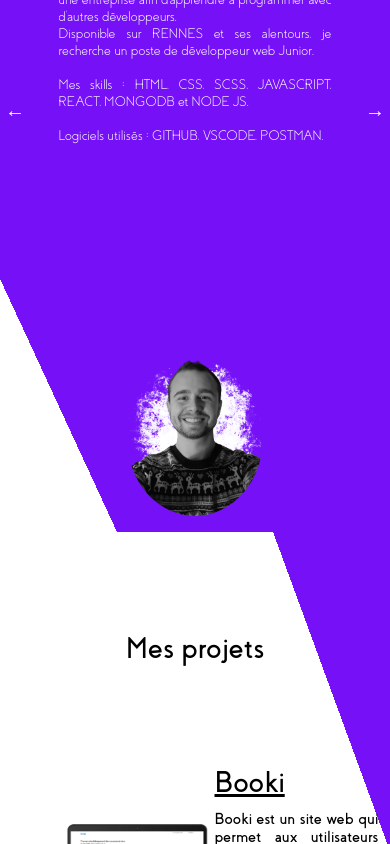
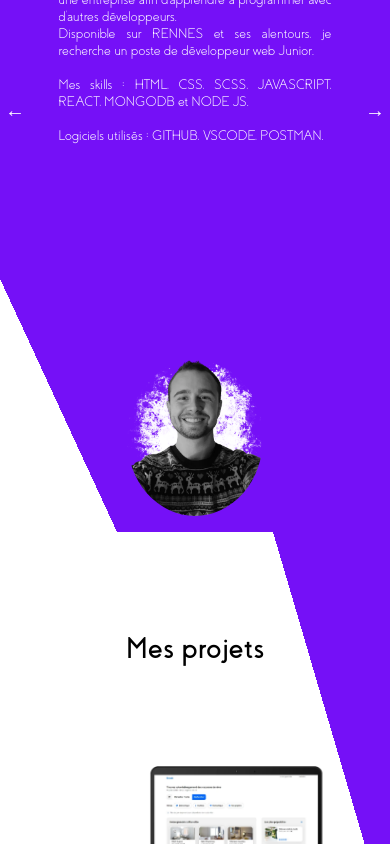
Before and after one commit to EwenLeFloch/EwenLeFloch.github.io, a React (Create React App) app: page / in a window 390 px wide. Shown: the part 1156-2000 px from the top of the page. Built offline with nearby package versions, Linux system fonts and the light colour scheme.

Commit message:
responsive projects

```diff
--- a/src/components/Projects.jsx
+++ b/src/components/Projects.jsx
@@ -17,6 +17,11 @@ const Projects = () => {
 						<div className="projects__article__content">
 							<h3 className="projects__article__title">
 								{project.title}
+								<img
+									className="projects__article__image projects__article__image--small"
+									src={`../assets/images/${project.cover}`}
+									alt={project.title}
+								/>
 							</h3>
 							<p className="projects__article__text">
 								{project.description}
--- a/src/styles/layouts/_projects.scss
+++ b/src/styles/layouts/_projects.scss
@@ -10,7 +10,8 @@
 		$gap: 50px
 	);
 
-	& :nth-child(odd) {
+	& :nth-child(odd) .projects__article {
+		display: flex;
 		flex-direction: row-reverse;
 	}
 	&__article {
@@ -22,6 +23,9 @@
 			max-height: 100%;
 			aspect-ratio: 428 / 260;
 			max-width: 40vw;
+			&--small {
+				display: none;
+			}
 		}
 		&__content {
 			width: 60%;
@@ -115,4 +119,53 @@
 }
 
 @media (max-width: 768px) {
+	.projects {
+		&__article {
+			flex-direction: column;
+			width: 100%;
+			height: 100%;
+			&__title {
+				font-size: 20px;
+				order: 1;
+				display: flex;
+				justify-content: space-between;
+				align-items: flex-end;
+			}
+			&__image {
+				max-width: 70%;
+				order: 2;
+				display: none;
+				&--small {
+					display: block;
+				}
+			}
+			&__content {
+				width: 70%;
+			}
+			&__tags {
+				font-size: 14px;
+				&__list {
+					order: 4;
+					width: 100%;
+					display: flex;
+					flex-direction: row;
+					flex-wrap: wrap;
+					justify-content: space-evenly;
+					gap: 10px;
+				}
+			}
+			&__text {
+				order: 3;
+			}
+			&__button {
+				&__list {
+					order: 5;
+					justify-content: space-evenly;
+				}
+			}
+		}
+		& :nth-child(odd) .projects__article {
+			flex-direction: column;
+		}
+	}
 }
```
